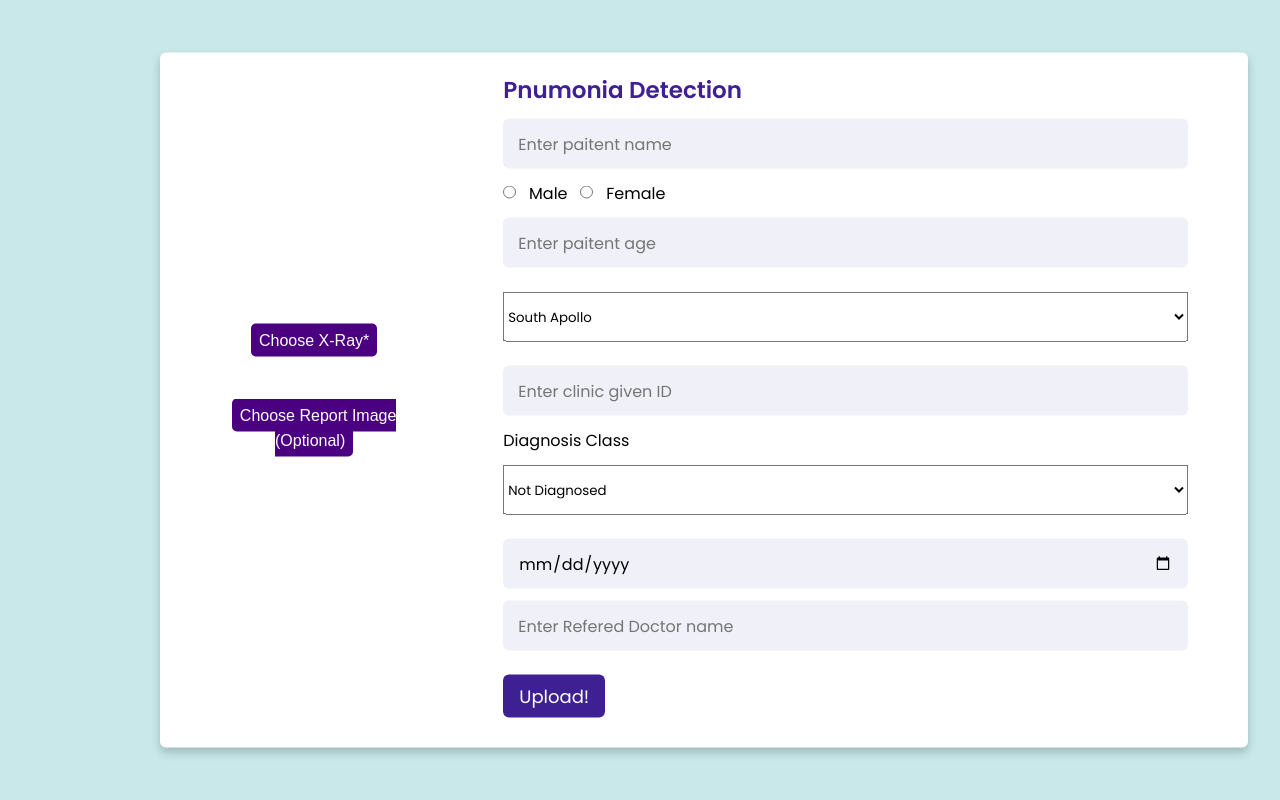
After one commit to abidplabon/greetingFlaskApp, a Flask app: page /form in a window 1280 px wide. The commit adds this page. Run offline with Flask 2, Linux system fonts and the light colour scheme.

Commit message:
formPage

```diff
--- a/app.py
+++ b/app.py
@@ -3,9 +3,9 @@ from flask import Flask, render_template, request, flash
 app = Flask(__name__)
 app.secret_key = "manbearpig_MUDMAN888"
 
-@app.route("/")
-def index():
-   return render_template("welcome.html")
+@app.route("/form")
+def form():
+    return render_template('upload.html')
 
 @app.route("/hello")
 def index():
--- a/static/css/styles.css
+++ b/static/css/styles.css
@@ -58,21 +58,20 @@ body{
   transform: translate(-50%,-50%);
 }
 .container{
-  display: none;
   width: 85%;
   background: #fff;
   border-radius: 6px;
   padding: 20px 60px 30px 40px;
   box-shadow: 0 5px 10px rgba(0, 0, 0, 0.2);
 }
-.carrier{
+/* .carrier{
   width: 85%;
   background: #fff;
   border-radius: 6px;
   padding: 20px 60px 30px 40px;
   box-shadow: 0 5px 10px rgba(0, 0, 0, 0.2);
-}
-input[type="checkbox"]{
+} */
+/* input[type="checkbox"]{
   display: none;
 }
 #show:checked ~ .container{
@@ -95,11 +91,11 @@ input[type="checkbox"]{
   display: flex;
   flex-direction: column;
   align-items: center;
-  justify-content: center;
+  justify-content: right;
   margin-top: 15px;
-  position: relative;
+  /* position: sticky; */
 }
-.content .left-side::before{
+/* .content .left-side::before{
   content: '';
   position: absolute;
   height: 70%;
@@ -176,10 +172,21 @@ input[type="checkbox"]{
   cursor: pointer;
   transition: all 0.3s ease;
 }
+.right-side .button input[type="Search"]{
+  color: #fff;
+  font-size: 18px;
+  outline: none;
+  border: none;
+  padding: 8px 16px;
+  border-radius: 6px;
+  background: #3e2093;
+  cursor: pointer;
+  transition: all 0.3s ease;
+}
 .button input[type="submit"]:hover{
   background: #5029bc;
 }
-.file-picker,.file-picker1,.filep,.file-picker2,.file-picker3,.file-pickerNew {
+#file-picker,#file-picker1,.filep,.file-picker2,.file-picker3,.file-pickerNew {
   background-color: indigo;
   color: white;
   padding: 0.5rem;
--- /dev/null
+++ b/templates/upload.html
@@ -0,0 +1,111 @@
+<!DOCTYPE html>
+<html>
+  <head>
+    <meta charset="UTF-8">
+    <title> Pnumonia Detection </title>
+    <script src="https://ajax.googleapis.com/ajax/libs/jquery/1.12.0/jquery.min.js"></script>
+    <link href="http://fonts.googleapis.com/css?family=Open+Sans:300,400,700" rel="stylesheet" type="text/css">
+    <link rel= "stylesheet" type= "text/css" href= "{{ url_for('static',filename='css/styles.css') }}">
+    <link rel="stylesheet" href="https://cdnjs.cloudflare.com/ajax/libs/font-awesome/5.15.2/css/all.min.css"/>
+    <meta name="google-site-verification" content="ruPP7Z-1iMcsvrbicR-wNJ79VHatSn1JepKnsDgSDlw" />
+    <meta name="viewport" content="width=device-width, initial-scale=1.0">
+   </head>
+<body>
+  <div>
+    <!-- <input type="checkbox" id="show">
+        <label for="show" class="show-btn">Doctor</label> -->
+  <div class="container">
+    <!-- <label for="show" class="close-btn fas fa-times"></label> -->
+    <!--<form id="upload-form" action="{{ url_for('upload') }}" method="POST" enctype="multipart/form-data" name="google-sheet">-->
+    <form id="upload-form" action="{{ url_for('upload') }}" method="POST" enctype="multipart/form-data" name="google-sheet">
+    <div class="content">
+      <div class="left-side">
+        <div class="address details">
+      <div>
+        <input id="file-picker" type="file" accept="image/*,*/dicom,.dcm, image/dcm, */dcm, .dicom" name="file" capture="camera" class="form-control"  onchange="loadFile(event)" required hidden/>
+        <label id="file-picker" for="file-picker">Choose X-Ray*</label>
+        <img id="output" width="200" />
+      </div>
+        <br>
+      <div>
+        <input id="file-picker1" type="file"  accept="image/*" name="file1" capture="camera" class="form-control"  onchange="loadReportFile(event)" hidden/>
+        <label id="file-picker1" for="file-picker1">Choose Report Image (Optional)</label>
+        <img id="output1" width="200" />
+      </div>
+      <!--<div>
+        <input id="file-pickers" type="file"  accept="image/*" name="file2" capture="camera" class="file-pickers"  onchange="loadDocFile(event)" hidden/>
+        <label id="file-pickers" for="file-pickers">Choose Doctor Office Image</label>
+        <img id="output3" width="200" />
+      </div>-->
+        <script>
+            var loadFile = function(event) {
+	          var image = document.getElementById('output');
+	          image.src = URL.createObjectURL(event.target.files[0]);
+            };
+            var loadReportFile = function(event) {
+	          var image = document.getElementById('output1');
+	          image.src = URL.createObjectURL(event.target.files[0]);
+            };
+            var loadDocFile = function(event) {
+	          var image = document.getElementById('output2');
+	          image.src = URL.createObjectURL(event.target.files[0]);
+            };
+
+        </script>
+        </div>
+      </div>
+      <div class="right-side">
+        <div class="topic-text">Pnumonia Detection</div>
+        <div class="input-box">
+          <input id="paitentname" type="text" name="paitentname" placeholder="Enter paitent name" class="form-control" required>
+        </div>
+        <div>
+          <input type="radio" id="male" name="gender" value="male" class="form-control">
+            <label for="male">Male</label>
+            <input type="radio" id="female" name="gender" value="female" class="form-control">
+            <label for="female">Female</label>
+        </div>
+        <div class="input-box">
+          <input id="paitentage" type="number" name="paitentage" placeholder="Enter paitent age" class="form-control">
+        </div>
+        <select name="clinicname" id="clinicname" class="input-box">
+          <option value="South Apollo" selected>South Apollo</option>
+          <option value="Medinova">Medinova</option>
+          <option value="Rahat Anowar">Rahat Anowar</option>
+          <option value="Popular Diagnostic Center">Popular Diagnostic Center</option>
+          <option value="New Life Care Medical Services">New Life Care Medical Services</option>
+          <option value="Microlab Medical Services">Microlab Medical Services</option>
+          <option value="Labaid">Labaid</option>
+          <option value="Bellview">Bellview</option>
+      </select>
+        <div class="input-box">
+          <input id="imageid" type="text" name="imageid" placeholder="Enter clinic given ID" class="form-control" required>
+        </div>
+        <span>Diagnosis Class</span>
+        <select name="type" id="type" class="input-box">
+          <option value="Undiagnosed" selected>Not Diagnosed</option>
+          <option value="pnumonia">Pnumonia</option>
+          <option value="covid19">Covid 19</option>
+      </select>
+        <div class="input-box">
+          <input id="date" type="date" name="date" class="form-control" required>
+        </div>
+        <div class="input-box">
+          <input id="doctorname" type="text" name="doctorname" placeholder="Enter Refered Doctor name" class="form-control" required>
+        </div>
+        <div class="button">
+          <input type="submit" value="Upload!" onclick=confirmation()>
+        </div>
+      </form>
+    </div>
+    </div>
+    <script>
+      //function to confirm button
+      function confirmation() {
+        confirm("Record added Successfully!");
+      }
+      </script>
+
+</body>
+</html>
+<!---->
```
Also changed, not shown: other parts of static/css/styles.css (+139 -47 lines), templates/welcome.html (deleted, +0 -32 lines).
